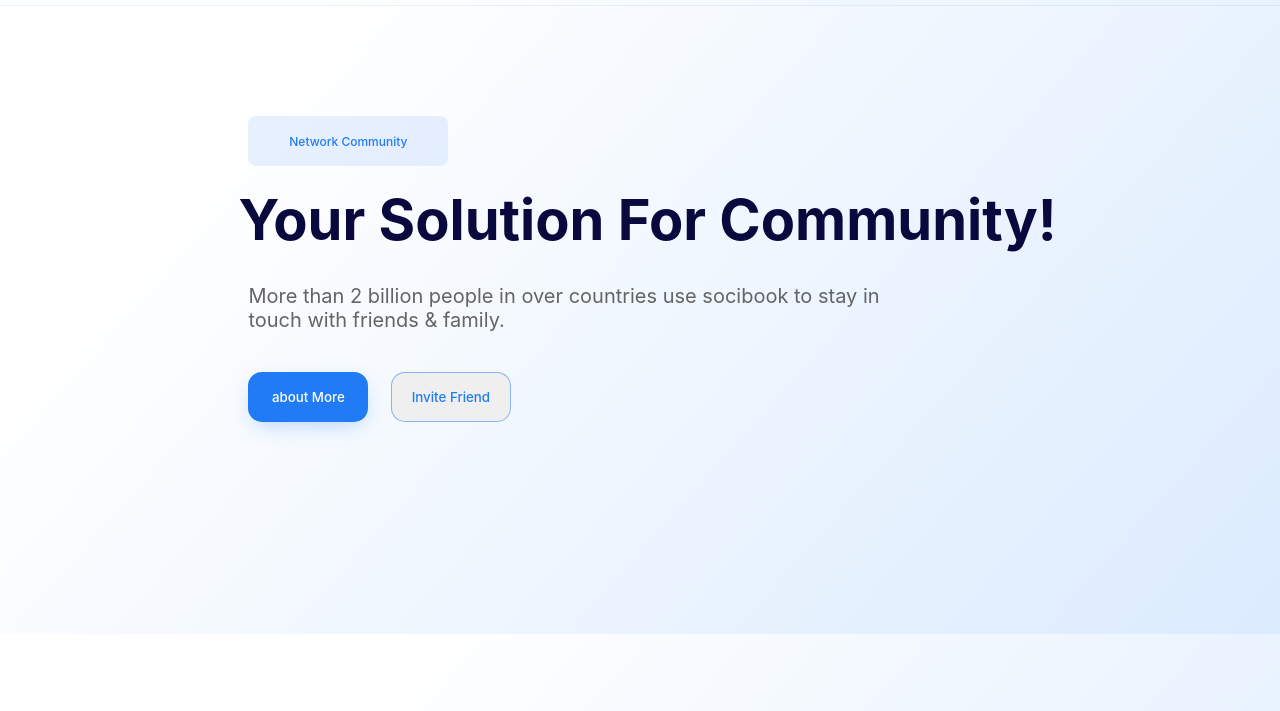
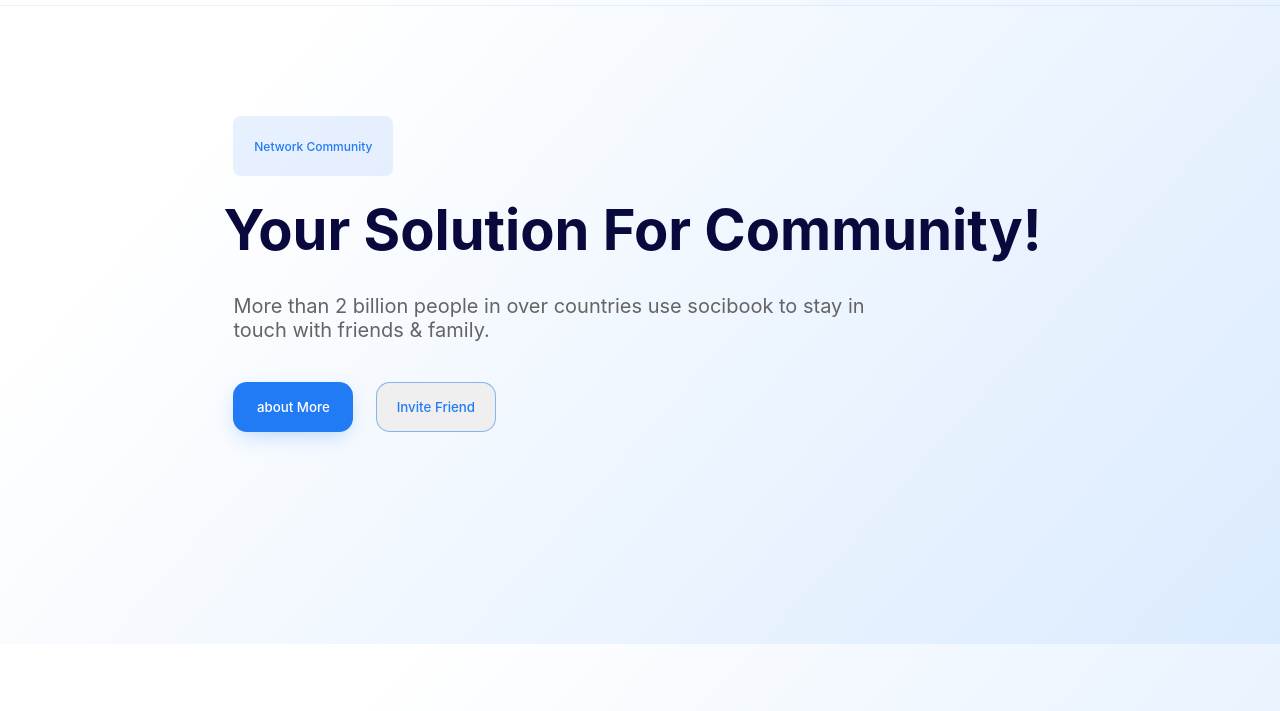
Before and after one commit to Fetheddine-Addad/landing-page, a plain HTML site: page index.html in a window 1280 px wide. Shown: the part 89-800 px from the top of the page. Drawn offline with nearby package versions, Linux system fonts and the light colour scheme; a web font is replaced by a local one.

Commit message:
Update index.css

```diff
--- a/index.css
+++ b/index.css
@@ -39,14 +39,18 @@ body{
 
 }
 
-.container{
-    margin: 0;
-    padding: 0;
-    box-sizing: border-box;
+::-webkit-scrollbar {
+    width: .5em;
 }
 
+::-webkit-scrollbar-track {
+    box-shadow: inset 0 0 6px rgba(17, 101, 191, 0.3);
+}
 
+::-webkit-scrollbar-thumb {
+    background-color: rgb(80, 144, 234);
 
+}
 
 
  .navbar__element{
@@ -167,7 +171,7 @@ width: 100%;
 .hero__description{
     position: relative;
     top: -10rem;
-    margin-left: 4rem;
+    margin-left: 2rem;
 }
 
 .community{
@@ -308,13 +312,12 @@ box-shadow: 1px 9px 24px -4px #0791ee;
                     right: -90px;
                  }
 
-                 .hero__description{
-                    margin-left: 5rem;
-                 }
+
 
                  .community{
                     margin-bottom: 2rem;
-                    width: 20rem;
+                    width: 16rem;
+                    height: 6rem;
                  }
 }
 
```
